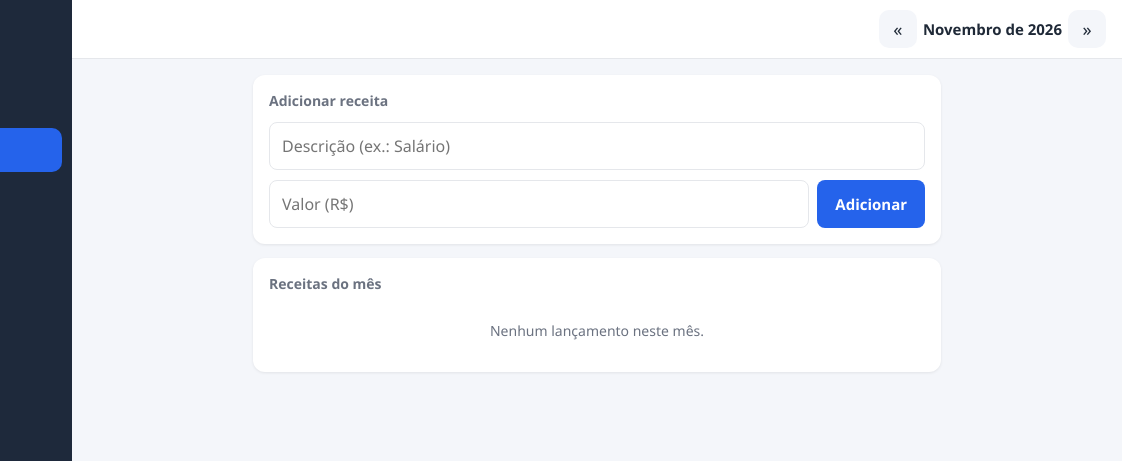
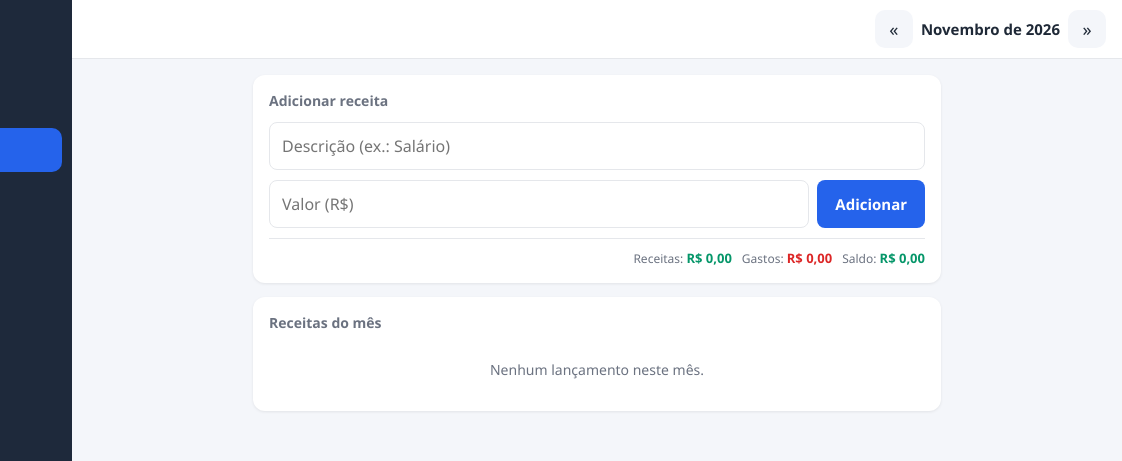
Before and after one commit to Custodio-dev29/Monitoramento-gastos, a plain HTML site: page index.html in a window 1280 px wide. Both pictures are taken after a click on the button "Receitas". Shown: the top 461 px of the page, 158-1280 px from the left. Drawn offline with Linux system fonts and the light colour scheme.

Commit message:
edição

```diff
--- a/app.js
+++ b/app.js
@@ -97,6 +97,12 @@
     const saldoEl = el("saldo");
     saldoEl.textContent = fmtR(tr - tg);
     saldoEl.style.color = tr - tg >= 0 ? "var(--green)" : "var(--red)";
+    document.querySelectorAll(".form-total-receitas").forEach(item => item.textContent = fmtR(tr));
+    document.querySelectorAll(".form-total-gastos").forEach(item => item.textContent = fmtR(tg));
+    document.querySelectorAll(".form-total-saldo").forEach(item => {
+      item.textContent = fmtR(tr - tg);
+      item.style.color = tr - tg >= 0 ? "var(--green)" : "var(--red)";
+    });
 
     if (el("cartaoMesInfo")) el("cartaoMesInfo").textContent = nomeMes();
 
@@ -164,25 +170,32 @@
 
   function renderCartao() {
     const box = el("listaCartao");
-    if (dados.cartao.length === 0) {
-      box.innerHTML = '<div class="empty">Nenhuma compra no cartão.</div>';
+    const k = chave();
+    const compras = dados.cartao.filter(c =>
+      c.mesInicio === k || parcelasDoMes(k).some(p => p.cartaoId === c.id)
+    );
+    if (compras.length === 0) {
+      box.innerHTML = '<div class="empty">Nenhuma compra no cartão neste mês.</div>';
       return;
     }
     box.innerHTML = "";
-    dados.cartao.forEach(c => {
+    compras.forEach(c => {
       const div = document.createElement("div");
       div.className = "item clickable";
       const parcela = fmtR(Math.round(c.valorTotal / c.parcelas * 100) / 100);
       const mesInicio = c.mesInicio.split("-").reverse().join("/");
+      const parcelaAtual = parcelasDoMes(k).find(p => p.cartaoId === c.id);
+      const numeroParcela = parcelaAtual ? parcelaAtual.parcela : 1;
       const meta = (c.parcelas > 1 ? c.parcelas + "x de " + parcela : fmtR(c.valorTotal)) +
                    " • Início: " + mesInicio +
+                   (c.parcelas > 1 ? " • Parcela " + numeroParcela + "/" + c.parcelas : "") +
                    (c.categoria ? " • " + c.categoria : "");
       div.innerHTML =
         '<div class="info">' +
           '<div class="desc">' + escapeHTML(c.descricao) + '</div>' +
           '<div class="meta">' + escapeHTML(meta) + '</div>' +
         '</div>' +
-        '<span class="valor saida">' + fmtR(c.valorTotal) + '</span>';
+        '<span class="valor saida">' + fmtR(c.parcelas > 1 ? Math.round(c.valorTotal / c.parcelas * 100) / 100 : c.valorTotal) + '</span>';
       div.addEventListener("click", () => abrirModal("cartao", c.id));
       box.appendChild(div);
     });
@@ -417,6 +430,7 @@
       aba = tab.dataset.tab;
       document.querySelectorAll(".side-item").forEach(t => t.classList.toggle("active", t === tab));
       document.querySelectorAll(".aba").forEach(a => a.classList.toggle("hidden", a.id !== "aba-" + aba));
+      atualizarUI();
       fecharMenu();
     });
   });
--- a/index.html
+++ b/index.html
@@ -89,6 +89,11 @@
             <button class="btn" type="submit">Adicionar</button>
           </div>
         </form>
+        <div class="form-totals" aria-live="polite">
+          <span class="form-total receita">Receitas: <strong class="form-total-receitas">R$ 0,00</strong></span>
+          <span class="form-total gasto">Gastos: <strong class="form-total-gastos">R$ 0,00</strong></span>
+          <span class="form-total saldo">Saldo: <strong class="form-total-saldo">R$ 0,00</strong></span>
+        </div>
       </section>
 
       <section class="painel">
@@ -120,6 +125,11 @@
             <button class="btn" type="submit">Adicionar</button>
           </div>
         </form>
+        <div class="form-totals" aria-live="polite">
+          <span class="form-total receita">Receitas: <strong class="form-total-receitas">R$ 0,00</strong></span>
+          <span class="form-total gasto">Gastos: <strong class="form-total-gastos">R$ 0,00</strong></span>
+          <span class="form-total saldo">Saldo: <strong class="form-total-saldo">R$ 0,00</strong></span>
+        </div>
       </section>
 
       <section class="painel">
@@ -154,6 +164,11 @@
             <button class="btn" type="submit">Adicionar</button>
           </div>
         </form>
+        <div class="form-totals" aria-live="polite">
+          <span class="form-total receita">Receitas: <strong class="form-total-receitas">R$ 0,00</strong></span>
+          <span class="form-total gasto">Gastos: <strong class="form-total-gastos">R$ 0,00</strong></span>
+          <span class="form-total saldo">Saldo: <strong class="form-total-saldo">R$ 0,00</strong></span>
+        </div>
       </section>
 
       <section class="painel">
--- a/style.css
+++ b/style.css
@@ -118,7 +118,7 @@ header {
 }
 .hamburger svg { width: 22px; height: 22px; stroke: currentColor; fill: none; }
 .hamburger:hover { background: var(--bg); }
-.month-nav { display: flex; align-items: center; gap: 6px; margin-left: auto; }
+.month-nav { display: flex; align-items: center; gap: 8px; margin-left: auto; }
 .month-nav button {
   background: var(--bg);
   border: none;
@@ -130,6 +130,10 @@ header {
 }
 .month-nav button:hover { background: var(--border); }
 #monthLabel { font-weight: 600; min-width: 118px; text-align: center; font-size: 0.9375rem; }
+.form-totals { display: flex; justify-content: flex-end; flex-wrap: wrap; gap: 10px; margin-top: 10px; padding-top: 10px; border-top: 1px solid var(--border); color: var(--muted); font-size: 0.75rem; }
+.form-total strong { font-size: 0.8125rem; }
+.form-total.receita strong { color: var(--green); }
+.form-total.gasto strong { color: var(--red); }
 
 main {
   width: 100%;
@@ -316,6 +320,9 @@ body { padding-bottom: calc(24px + env(safe-area-inset-bottom)); }
 }
 @media (max-width: 520px) {
   main { padding: 12px; }
+  header { padding: 8px 10px; gap: 6px; }
+  .month-nav { gap: 4px; }
+  .form-totals { justify-content: space-between; gap: 6px; }
   .cards { grid-template-columns: 1fr; gap: 10px; }
   .val-group { flex-wrap: wrap; }
   .val-group input, .val-group select { flex-basis: 100%; }
```
